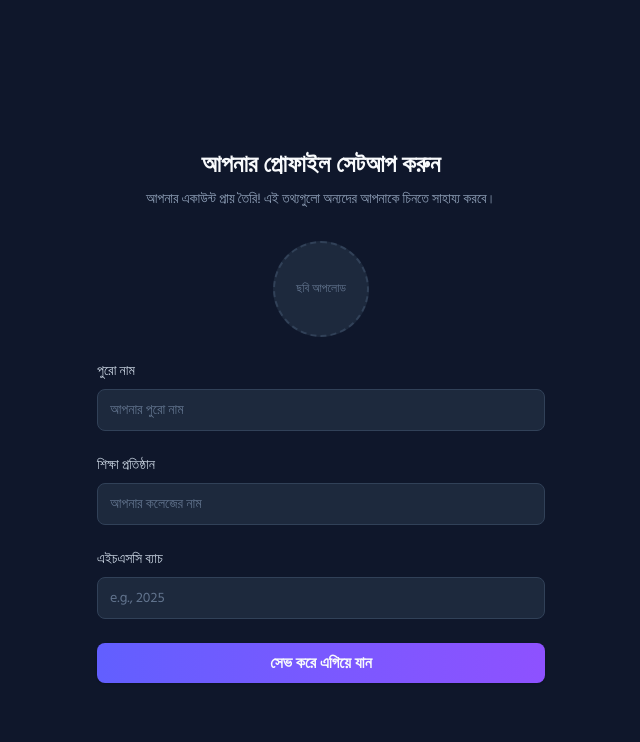
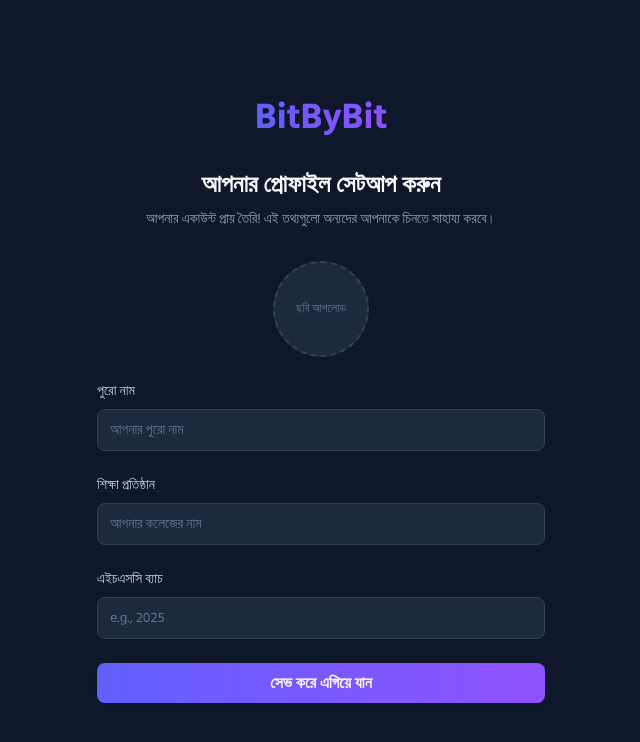
Before and after one commit to mahmudul154/bitbybit, a Next.js app: page /create-profile in a window 1280 px wide. Shown: the top 742 px of the page, without its empty margins (319-959 px from the left). Built offline with nearby package versions, Linux system fonts and the light colour scheme; no server answers.

Commit message:
fix: Resolve TypeScript explicit-any errors for Vercel build

```diff
--- a/src/app/(auth)/create-profile/page.tsx
+++ b/src/app/(auth)/create-profile/page.tsx
@@ -10,10 +10,10 @@
 import { storage, auth } from '@/lib/firebase'
 import { Camera } from 'lucide-react'
 import Image from 'next/image'
-import { isFirebaseError } from '@/app/lib/utils' // Import the type guard
+import { isFirebaseError } from '@/lib/utils'
 
 export default function CreateProfilePage() {
-  const { refreshUser } = useAuth(); // We only need refreshUser from the context
+  const { refreshUser } = useAuth();
   const router = useRouter();
   const fileInputRef = useRef<HTMLInputElement>(null);
 
@@ -26,7 +26,6 @@
   const [error, setError] = useState('');
 
   useEffect(() => {
-    // Use auth.currentUser for the most immediate data upon page load
     const currentUser = auth.currentUser;
     if (currentUser) {
       if (currentUser.displayName) setDisplayName(currentUser.displayName);
@@ -76,24 +75,33 @@
 
       router.push('/profile');
 
-    } catch (err:any) {
+    } catch (err) {
       console.error("Error creating profile:", err);
       if (isFirebaseError(err)) {
         setError('Failed to save profile. Please try again.');
       } else {
         setError('An unexpected error occurred.');
       }
-    } finally {
-      setIsLoading(false);
+      setIsLoading(false); // Only stop loading on error
     }
   };
 
   return (
     <div className="flex min-h-screen flex-col items-center justify-center bg-slate-900 px-4 py-12">
       <div className="w-full max-w-md">
+        <div className="flex justify-center">
+          <Link href="/" className="flex items-baseline text-4xl font-extrabold animate-slow-pulse">
+            <span className="bg-gradient-to-r from-indigo-500 to-violet-500 bg-clip-text text-transparent">
+              BitByBit
+            </span>
+          </Link>
+        </div>
 
-        <h1 className="mt-8 text-center text-2xl font-bold text-slate-50">আপনার প্রোফাইল সেটআপ করুন</h1>
-        <p className="mt-2 text-center text-sm text-slate-400">আপনার একাউন্ট প্রায় তৈরি! এই তথ্যগুলো অন্যদের আপনাকে চিনতে সাহায্য করবে।</p>
+        {/* --- UI ADJUSTMENT: Centered Text --- */}
+        <div className="text-center">
+            <h1 className="mt-8 text-2xl font-bold text-slate-50">আপনার প্রোফাইল সেটআপ করুন</h1>
+            <p className="mt-2 text-sm text-slate-400">আপনার একাউন্ট প্রায় তৈরি! এই তথ্যগুলো অন্যদের আপনাকে চিনতে সাহায্য করবে।</p>
+        </div>
 
         <form onSubmit={handleProfileSave} className="mt-8 space-y-6">
           <div className="flex justify-center">
```
